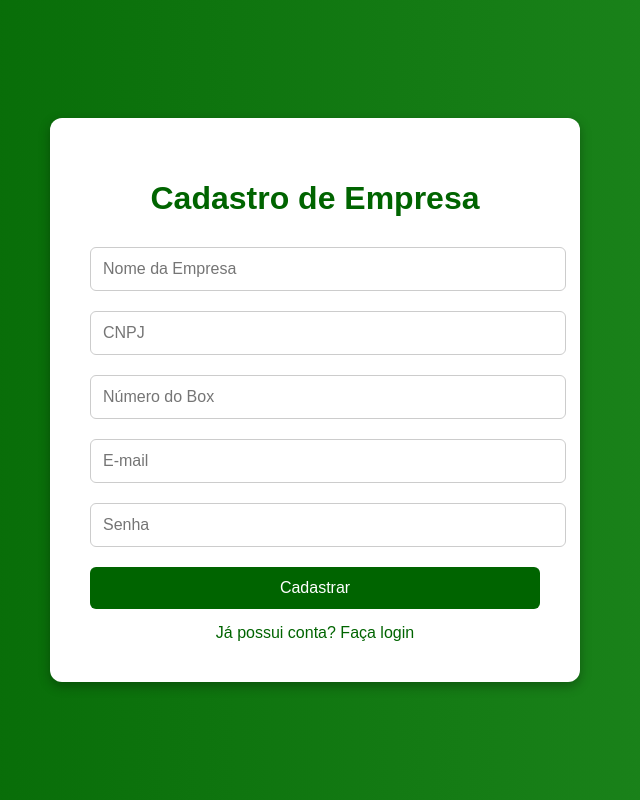
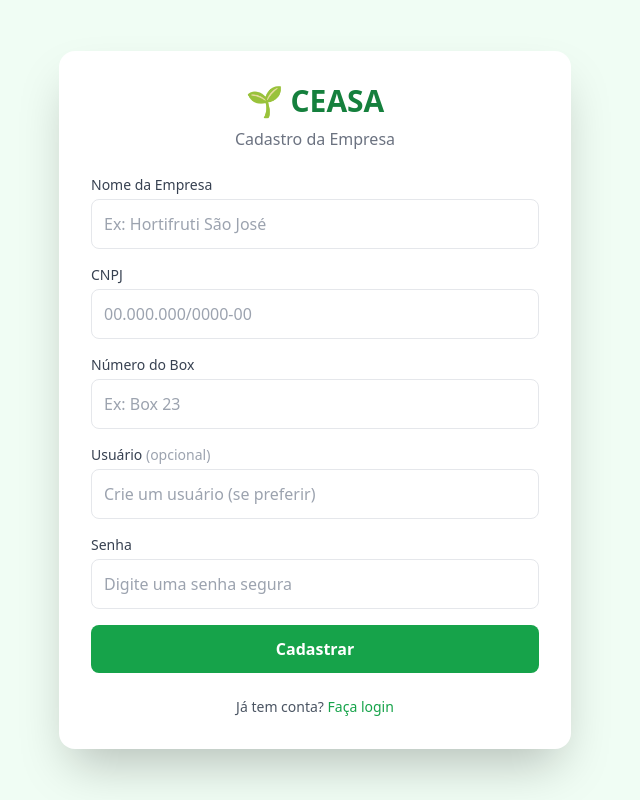
Before and after one commit to santafe102025-oss/projetoceasa, a website: page public/cadastro.html in a window 1280 px wide. Shown: the whole page, without its empty margins (325-965 px from the left). Drawn offline with nearby package versions, Linux system fonts and the light colour scheme.

Commit message:
Alterações no cadastro e login (remoção de email, inclusão usuário/cnpj)

```diff
--- a/public/cadastro.html
+++ b/public/cadastro.html
@@ -3,75 +3,74 @@
 <head>
   <meta charset="UTF-8">
   <meta name="viewport" content="width=device-width, initial-scale=1.0">
-  <title>Cadastro - Sistema CEASA</title>
-  <style>
-    body {
-      font-family: Arial, sans-serif;
-      background: linear-gradient(to right, #006400, #228B22);
-      display: flex;
-      align-items: center;
-      justify-content: center;
-      height: 100vh;
-      margin: 0;
-    }
-    .container {
-      background: white;
-      padding: 40px;
-      border-radius: 12px;
-      box-shadow: 0 4px 12px rgba(0,0,0,0.3);
-      text-align: center;
-      max-width: 450px;
-      width: 100%;
-    }
-    h1 {
-      color: #006400;
-      margin-bottom: 20px;
-    }
-    input {
-      width: 100%;
-      padding: 12px;
-      margin: 10px 0;
-      border: 1px solid #ccc;
-      border-radius: 6px;
-      font-size: 16px;
-    }
-    button {
-      width: 100%;
-      padding: 12px;
-      margin-top: 10px;
-      background: #006400;
-      color: white;
-      border: none;
-      border-radius: 6px;
-      cursor: pointer;
-      font-size: 16px;
-    }
-    button:hover {
-      background: #228B22;
-    }
-    a {
-      display: block;
-      margin-top: 15px;
-      color: #006400;
-      text-decoration: none;
-    }
-    a:hover {
-      text-decoration: underline;
-    }
-  </style>
+  <title>Cadastro - CEASA</title>
+  <script src="https://cdn.tailwindcss.com"></script>
 </head>
-<body>
-  <div class="container">
-    <h1>Cadastro de Empresa</h1>
-    <form method="POST" action="/cadastro">
-      <input type="text" name="nome" placeholder="Nome da Empresa" required>
-      <input type="text" name="cnpj" placeholder="CNPJ" required>
-      <input type="text" name="box" placeholder="Número do Box" required>
-      <input type="email" name="email" placeholder="E-mail" required>
-      <input type="password" name="senha" placeholder="Senha" required>
-      <button type="submit">Cadastrar</button>
+<body class="bg-green-50 flex items-center justify-center min-h-screen">
+
+  <div class="bg-white shadow-2xl rounded-2xl w-full max-w-lg p-8">
+    <!-- Título -->
+    <div class="text-center mb-6">
+      <h1 class="text-3xl font-bold text-green-700">🌱 CEASA</h1>
+      <p class="text-gray-500 mt-2">Cadastro da Empresa</p>
+    </div>
+
+    <!-- Formulário -->
+    <form action="/cadastro" method="POST" class="space-y-4">
+
+      <!-- Nome -->
+      <div>
+        <label class="block text-sm font-medium text-gray-700">Nome da Empresa</label>
+        <input type="text" name="nome" required
+          placeholder="Ex: Hortifruti São José"
+          class="w-full mt-1 p-3 border rounded-lg focus:ring focus:ring-green-300">
+      </div>
+
+      <!-- CNPJ -->
+      <div>
+        <label class="block text-sm font-medium text-gray-700">CNPJ</label>
+        <input type="text" name="cnpj" required
+          placeholder="00.000.000/0000-00"
+          class="w-full mt-1 p-3 border rounded-lg focus:ring focus:ring-green-300">
+      </div>
+
+      <!-- Box -->
+      <div>
+        <label class="block text-sm font-medium text-gray-700">Número do Box</label>
+        <input type="text" name="box" required
+          placeholder="Ex: Box 23"
+          class="w-full mt-1 p-3 border rounded-lg focus:ring focus:ring-green-300">
+      </div>
+
+      <!-- Usuário -->
+      <div>
+        <label class="block text-sm font-medium text-gray-700">Usuário <span class="text-gray-400">(opcional)</span></label>
+        <input type="text" name="usuario"
+          placeholder="Crie um usuário (se preferir)"
+          class="w-full mt-1 p-3 border rounded-lg focus:ring focus:ring-green-300">
+      </div>
+
+      <!-- Senha -->
+      <div>
+        <label class="block text-sm font-medium text-gray-700">Senha</label>
+        <input type="password" name="senha" required
+          placeholder="Digite uma senha segura"
+          class="w-full mt-1 p-3 border rounded-lg focus:ring focus:ring-green-300">
+      </div>
+
+      <!-- Botão -->
+      <button type="submit"
+        class="w-full bg-green-600 text-white p-3 rounded-lg font-semibold hover:bg-green-700 transition">
+        Cadastrar
+      </button>
     </form>
-    <a href="/">Já possui conta? Faça login</a>
+
+    <!-- Link para login -->
+    <p class="text-center text-sm text-gray-600 mt-6">
+      Já tem conta?
+      <a href="/login" class="text-green-600 hover:underline">Faça login</a>
+    </p>
   </div>
+
 </body>
 </html>
```
Also changed, not shown: public/admin-login.html (+24 -26 lines), public/login.html (+3 -2 lines).
